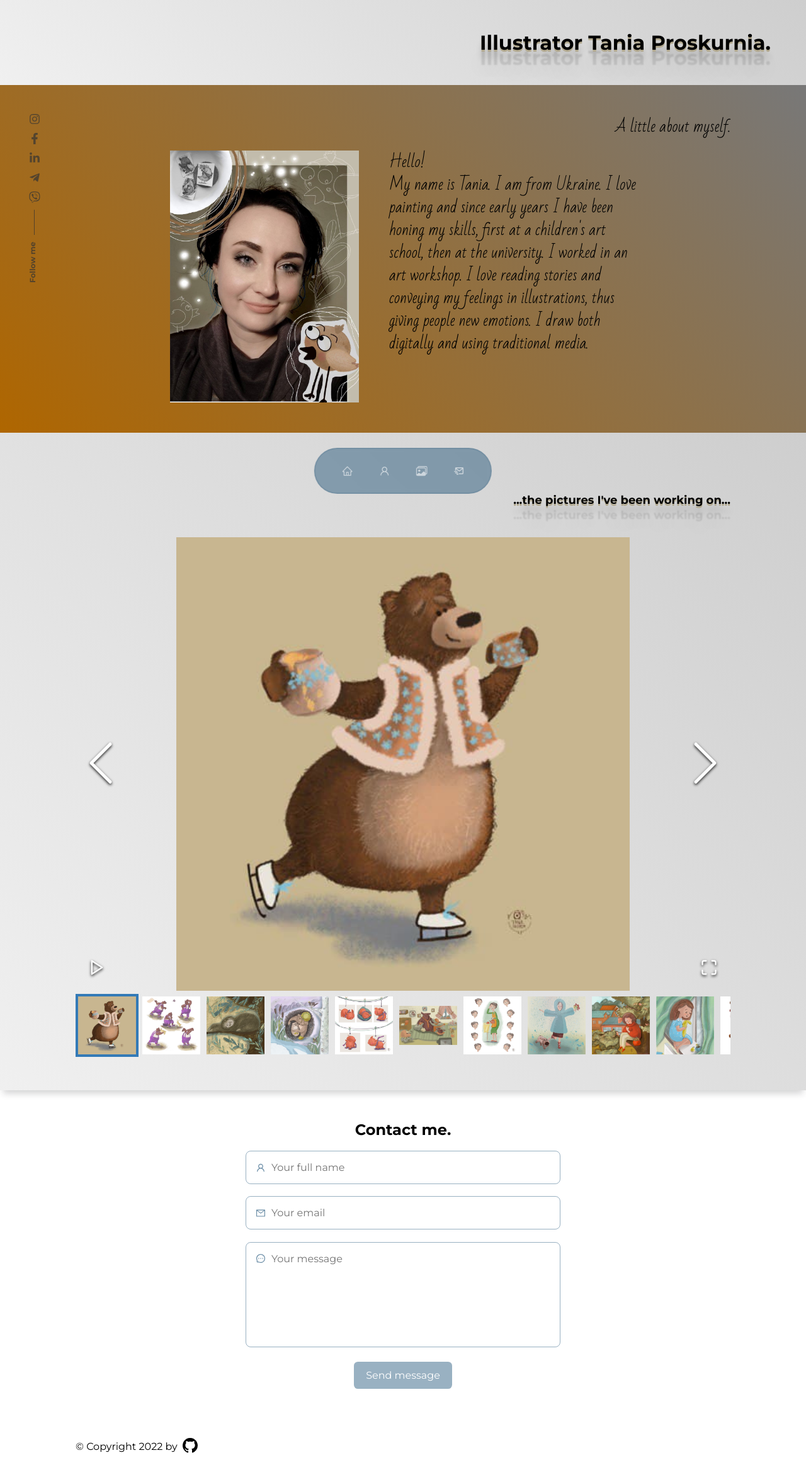
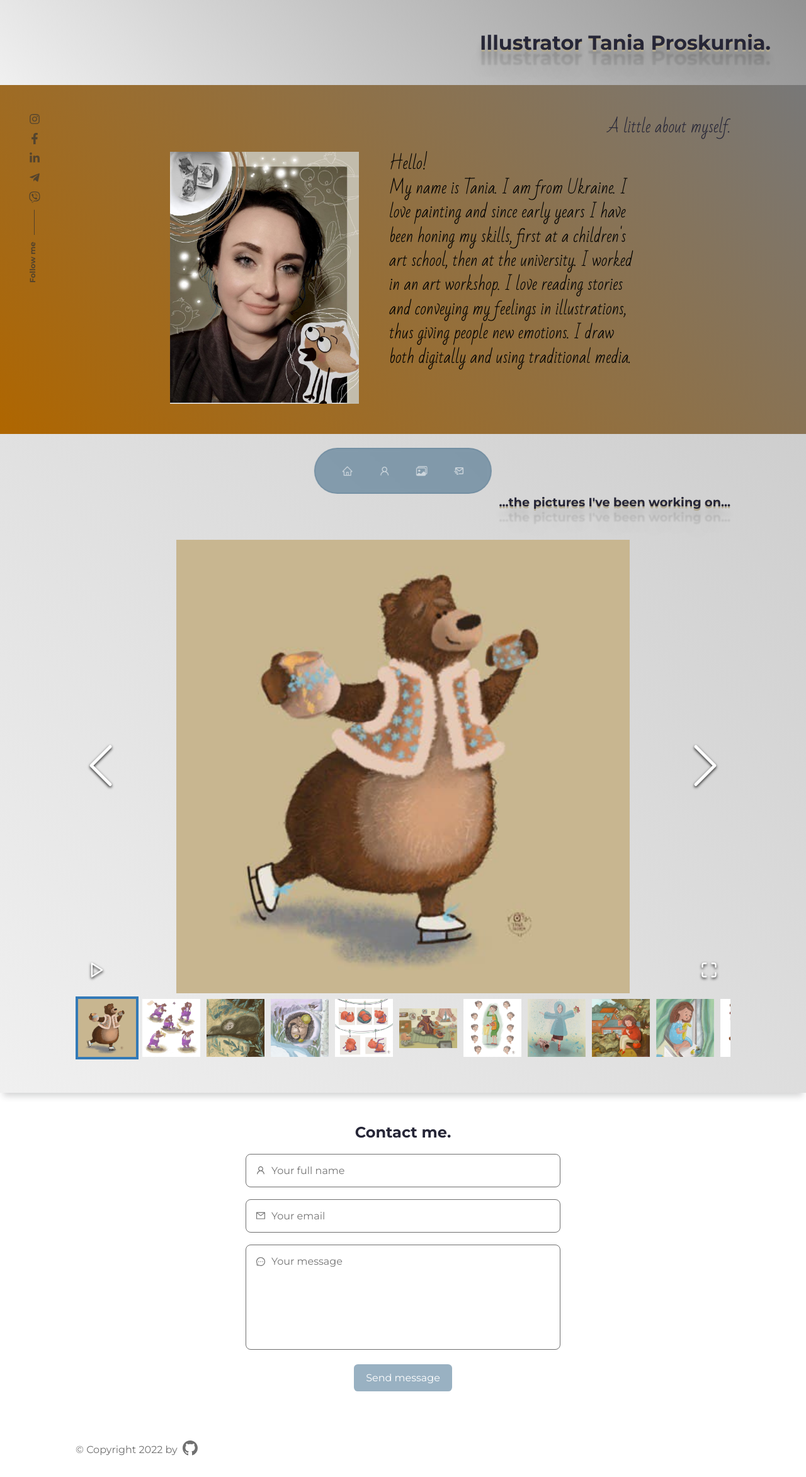
Before and after one commit to Andrey1914/portfolio-illustrator, a React (Create React App) app: page / in a window 1280 px wide. Shown: the whole page at 63% size. Built offline with nearby package versions, Linux system fonts and the light colour scheme.

Commit message:
used theme

```diff
--- a/src/components/About/AboutStyled.jsx
+++ b/src/components/About/AboutStyled.jsx
@@ -1,7 +1,7 @@
 import styled from "styled-components";
 
 export const SectionStyled = styled.div`
-  background: linear-gradient(45deg, #af6600, #787878); ;
+  background: ${({ theme }) => theme.linearGradient.brown};
 `;
 
 export const AboutHeader = styled.div`
@@ -9,13 +9,15 @@ export const AboutHeader = styled.div`
 `;
 
 export const AboutTitle = styled.h2`
-  font-family: "Bad Script";
-  font-size: 18px;
+  font-family: ${({ theme }) => theme.fonts.badScript};
+  font-size: 1.2rem;
   line-height: 1.5;
   font-weight: 400;
   text-align: right;
+  color: ${({ theme }) => theme.color.darkGray};
+
   @media all and (min-width: ${({ theme }) => theme.breakpoints.md}) {
-    font-size: 24px;
+    font-size: 1.6rem;
   }
 `;
 
@@ -45,11 +47,11 @@ export const Photo = styled.img`
 `;
 
 export const AboutContent = styled.div`
-  font-family: "Bad Script";
-  font-size: 18px;
+  font-family: ${({ theme }) => theme.fonts.badScript};
+  font-size: 1.2rem;
   line-height: 1.5;
   font-weight: 400;
   @media all and (min-width: ${({ theme }) => theme.breakpoints.lg}) {
-    font-size: 24px;
+    font-size: 1.6rem;
   }
 `;
--- a/src/components/Contact/FormStyled.jsx
+++ b/src/components/Contact/FormStyled.jsx
@@ -2,9 +2,10 @@ import styled from "styled-components";
 import { AiOutlineUser, AiOutlineMail, AiOutlineMessage } from "react-icons/ai";
 
 export const FormTitle = styled.h3`
-  font-family: "Montserrat";
+  font-family: ${({ theme }) => theme.fonts.montserrat};
   font-size: 1.5rem;
   text-align: center;
+  color: ${({ theme }) => theme.color.darkGray};
 `;
 
 export const FormContainer = styled.div`
@@ -19,7 +20,6 @@ export const FormContainer = styled.div`
 `;
 
 export const FormSubmission = styled.form`
-  /* position: relative; */
   display: flex;
   flex-direction: column;
   gap: 1.2rem;
@@ -35,7 +35,7 @@ export const InputContainer = styled.div`
 `;
 
 export const IconPerson = styled(AiOutlineUser)`
-  color: rgba(0, 60, 103, 0.6);
+  color: ${({ theme }) => theme.color.lightGray};
   position: absolute;
   top: 0.5rem;
   left: 0.5rem;
@@ -47,7 +47,7 @@ export const IconPerson = styled(AiOutlineUser)`
 `;
 
 export const IconEmail = styled(AiOutlineMail)`
-  color: rgba(0, 60, 103, 0.6);
+  color: ${({ theme }) => theme.color.lightGray};
   position: absolute;
   top: 0.5rem;
   left: 0.5rem;
@@ -58,7 +58,7 @@ export const IconEmail = styled(AiOutlineMail)`
   }
 `;
 export const IconMessage = styled(AiOutlineMessage)`
-  color: rgba(0, 60, 103, 0.6);
+  color: ${({ theme }) => theme.color.lightGray};
   position: absolute;
   top: 0.5rem;
   left: 0.5rem;
@@ -75,15 +75,17 @@ export const FormInput = styled.input`
   border-radius: 0.3rem;
   background: transparent;
   transition: outline 100ms cubic-bezier(0.4, 0, 0.2, 1);
-  border: 1px solid rgba(0, 60, 103, 0.4);
+  border: ${({ theme }) => theme.border.sm};
+  border-color: ${({ theme }) => theme.color.lightGray};
   resize: none;
-  color: #000;
-  font-family: "Montserrat";
+  color: ${({ theme }) => theme.color.darkGray};
+  font-family: ${({ theme }) => theme.fonts.montserrat};
   font-size: 0.8rem;
 
   :hover,
   :focus {
-    outline: 3px solid rgba(0, 60, 103, 0.6);
+    outline: ${({ theme }) => theme.border.md};
+    outline-color: ${({ theme }) => theme.color.accent};
   }
 
   @media all and (min-width: ${({ theme }) => theme.breakpoints.md}) {
@@ -99,15 +101,17 @@ export const FormTextarea = styled.textarea`
   border-radius: 0.3rem;
   background: transparent;
   transition: outline 100ms cubic-bezier(0.4, 0, 0.2, 1);
-  border: 1px solid rgba(0, 60, 103, 0.4);
+  border: ${({ theme }) => theme.border.sm};
+  border-color: ${({ theme }) => theme.color.lightGray};
   resize: none;
-  color: #000;
-  font-family: "Montserrat";
+  color: ${({ theme }) => theme.color.darkGray};
+  font-family: ${({ theme }) => theme.fonts.montserrat};
   font-size: 0.8rem;
 
   :hover,
   :focus {
-    outline: 3px solid rgba(0, 60, 103, 0.6);
+    outline: ${({ theme }) => theme.border.md};
+    outline-color: ${({ theme }) => theme.color.accent};
   }
 
   @media all and (min-width: ${({ theme }) => theme.breakpoints.md}) {
@@ -126,14 +130,14 @@ export const Button = styled.button`
   border: none;
   transition: all 400ms ease;
   background-color: rgba(0, 60, 103, 0.4);
-  color: #fff;
+  color: ${({ theme }) => theme.color.light};
   margin: 0 auto;
-  font-family: "Montserrat";
+  font-family: ${({ theme }) => theme.fonts.montserrat};
   font-size: 0.8rem;
 
   :hover {
-    background-color: rgba(0, 60, 103, 0.6);
-    color: #fff;
+    background-color: ${({ theme }) => theme.color.accent};
+    color: ${({ theme }) => theme.color.light};
   }
   @media all and (min-width: ${({ theme }) => theme.breakpoints.md}) {
     padding: 0.75rem 1.2rem;
--- a/src/components/Footer/Footer.jsx
+++ b/src/components/Footer/Footer.jsx
@@ -1,4 +1,4 @@
-import { Copyright, Wrap } from "./Footer.styled";
+import { Copyright, Wrap, GitHubLink } from "./Footer.styled";
 import { BsGithub } from "react-icons/bs";
 import { Container } from "../LayoutStyled";
 
@@ -10,13 +10,13 @@ export default function Footer() {
         <Container>
           <Copyright>
             &copy; Copyright {year} by
-            <a
+            <GitHubLink
               href="https://github.com/Andrey1914"
               target="_blank"
               rel="noopener noreferrer"
             >
               <BsGithub size={24} />
-            </a>
+            </GitHubLink>
           </Copyright>
         </Container>
       </Wrap>
--- a/src/components/Footer/Footer.styled.jsx
+++ b/src/components/Footer/Footer.styled.jsx
@@ -13,9 +13,17 @@ export const Copyright = styled.p`
   gap: 0.5rem;
   font-size: 12px;
   text-align: left;
+  color: rgba(51, 51, 51, 0.7);
 
   @media all and (min-width: ${({ theme }) => theme.breakpoints.md}) {
     gap: 0.5rem;
     font-size: 16px;
   }
 `;
+
+export const GitHubLink = styled.a`
+  :hover,
+  :focus {
+    color: rgba(0, 60, 103, 0.6);
+  }
+`;
--- a/src/components/Gallery/Gallery.styled.jsx
+++ b/src/components/Gallery/Gallery.styled.jsx
@@ -1,18 +1,17 @@
-// import styled from "@emotion/styled";
 import styled from "styled-components";
 
 export const SectionStyled = styled.div`
-  box-shadow: rgba(33, 35, 38, 0.2) 0 10px 10px -5px;
-  background: linear-gradient(45deg, #f0f0f0, #cecece);
+  box-shadow: ${({ theme }) => theme.shadow.boxShadow};
+  background: ${({ theme }) => theme.linearGradient.lightGray};
 `;
 
 export const Title = styled.h2`
-  font-family: "Montserrat";
-  font-size: 18px;
+  font-family: ${({ theme }) => theme.fonts.montserrat};
+  font-size: 1.2rem;
   text-align: right;
-  text-shadow: 0px 3px 0px #b2a98f, 0px 14px 10px rgba(0, 0, 0, 0.15),
-    0px 24px 2px rgba(0, 0, 0, 0.1), 0px 34px 30px rgba(0, 0, 0, 0.1);
+  text-shadow: ${({ theme }) => theme.shadow.textShadow};
   padding: 1.5rem 0;
+  color: ${({ theme }) => theme.color.darkGray};
   @media all and (min-width: ${({ theme }) => theme.breakpoints.md}) {
     padding: 2rem 0;
   }
--- a/src/components/Header/Header.styled.jsx
+++ b/src/components/Header/Header.styled.jsx
@@ -1,16 +1,13 @@
-import styled from "@emotion/styled";
+import styled from "styled-components";
 
 export const HeaderStyled = styled.div`
-  box-shadow: rgba(33, 35, 38, 0.2) 0 10px 10px -5px;
-  /* box-shadow: rgba(33, 35, 38, 0.1) 0px 10px 10px -10px; */
-  background: linear-gradient(45deg, #f0f0f0, #cecece);
+  box-shadow: ${({ theme }) => theme.shadow.boxShadow};
+  background: ${({ theme }) => theme.linearGradient.gray};
 `;
 
 export const Title = styled.h1`
-  font-family: "Montserrat";
-  color: #000;
+  font-family: ${({ theme }) => theme.fonts.montserrat};
+  color: ${({ theme }) => theme.color.darkGray};
   text-align: right;
-  /* text-shadow: 2px 4px 3px rgba(0, 0, 0, 0.3); */
-  text-shadow: 0px 3px 0px #b2a98f, 0px 14px 10px rgba(0, 0, 0, 0.15),
-    0px 24px 2px rgba(0, 0, 0, 0.1), 0px 34px 30px rgba(0, 0, 0, 0.1);
+  text-shadow: ${({ theme }) => theme.shadow.textShadow};
 `;
--- a/src/components/Navbar/NavbarStyled.jsx
+++ b/src/components/Navbar/NavbarStyled.jsx
@@ -29,7 +29,7 @@ export const NavLink = styled.a`
     background: rgba(0, 60, 103, 0.4);
   }
   :active {
-    background: rgba(0, 60, 103, 0.6);
-    color: #fff;
+    background: ${({ theme }) => theme.color.accent};
+    color: ${({ theme }) => theme.color.light};
   }
 `;
--- a/src/components/SocialMedia/SocialIcon.jsx
+++ b/src/components/SocialMedia/SocialIcon.jsx
@@ -11,6 +11,7 @@ import {
   StickFollowIcon,
   SocialIconList,
   SocialIconItem,
+  SocialLink,
   SocialIconText,
 } from "./SocialIconStyled";
 
@@ -19,30 +20,30 @@ export const SocialIcons = () => {
     <StickFollowIcon>
       <SocialIconList>
         <SocialIconItem>
-          <a href="https://instagram.com/tania.proskurnia?utm_medium=copy_link">
+          <SocialLink href="https://instagram.com/tania.proskurnia?utm_medium=copy_link">
             <FaInstagram size={18} />
-          </a>
+          </SocialLink>
         </SocialIconItem>
 
         <SocialIconItem>
-          <a href="https://www.facebook.com/tania.proskurnia">
+          <SocialLink href="https://www.facebook.com/tania.proskurnia">
             <FaFacebookF size={18} />
-          </a>
+          </SocialLink>
         </SocialIconItem>
         <SocialIconItem>
-          <a href="https://www.linkedin.com/in/%D1%82%D0%B0%D0%BD%D1%8F-%D0%BF%D1%80%D0%BE%D1%81%D0%BA%D1%83%D1%80%D0%BD%D1%8F-301123238/">
+          <SocialLink href="https://www.linkedin.com/in/%D1%82%D0%B0%D0%BD%D1%8F-%D0%BF%D1%80%D0%BE%D1%81%D0%BA%D1%83%D1%80%D0%BD%D1%8F-301123238/">
             <FaLinkedinIn size={18} />
-          </a>
+          </SocialLink>
         </SocialIconItem>
         <SocialIconItem>
-          <a href="https://t.me/Tania_Proskurnia">
+          <SocialLink href="https://t.me/Tania_Proskurnia">
             <FaTelegramPlane size={18} />
-          </a>
+          </SocialLink>
         </SocialIconItem>
         <SocialIconItem>
-          <a href="viber://chat?number=+380934846750">
+          <SocialLink href="viber://chat?number=+380934846750">
             <FaViber size={18} />
-          </a>
+          </SocialLink>
         </SocialIconItem>
       </SocialIconList>
       <SocialIconText>Follow me</SocialIconText>
--- a/src/components/SocialMedia/SocialIconStyled.jsx
+++ b/src/components/SocialMedia/SocialIconStyled.jsx
@@ -28,6 +28,13 @@ export const SocialIconItem = styled.li`
   color: rgba(51, 51, 51, 0.7);
 `;
 
+export const SocialLink = styled.a`
+  :hover,
+  :focus {
+    color: rgba(0, 60, 103, 0.6);
+  }
+`;
+
 export const SocialIconText = styled.p`
   top: 70px;
   left: -24px;
--- a/src/components/Theme.jsx
+++ b/src/components/Theme.jsx
@@ -1,25 +1,27 @@
 export const theme = {
   fonts: {
     montserrat: "'Montserrat', sans-serif",
+    badScript: "'Bad Script', sans-sarif",
   },
-  backgroundColor: {
-    dark: "#0d0e0e",
-    light: "#ffffff",
-    orange: "#e64e04",
-    darkGray: "#111",
+  linearGradient: {
+    gray: "linear-gradient(45deg, #f0f0f0, #929292)",
+    lightGray: "linear-gradient(45deg, #f0f0f0, #cecece)",
+    brown: "linear-gradient(45deg, #af6600, #787878)",
   },
   color: {
-    dark: "#000000",
     darkGray: "#262637",
-    lightGray: "#aaa",
+    lightGray: "rgba(51, 51, 51, 0.7)",
+    accent: "rgba(0, 60, 103, 0.6)",
     light: "#fff",
-    secondaryLight: "#f1f1f1",
-    tertiaryLight: "#d3d3d3",
-    link: "#4353ff",
   },
-  CTA: {
-    primary: "#e64e04",
-    secondary: "#4353ff",
+  border: {
+    sm: "0.5px solid",
+    md: "3px solid",
+  },
+  shadow: {
+    textShadow:
+      "0px 3px 0px #b2a98f, 0px 14px 10px rgba(0, 0, 0, 0.15), 0px 24px 2px rgba(0, 0, 0, 0.1), 0px 34px 30px rgba(0, 0, 0, 0.1)",
+    boxShadow: "rgba(33, 35, 38, 0.2) 0 10px 10px -5px",
   },
   breakpoints: {
     lg: "1280px",
```
